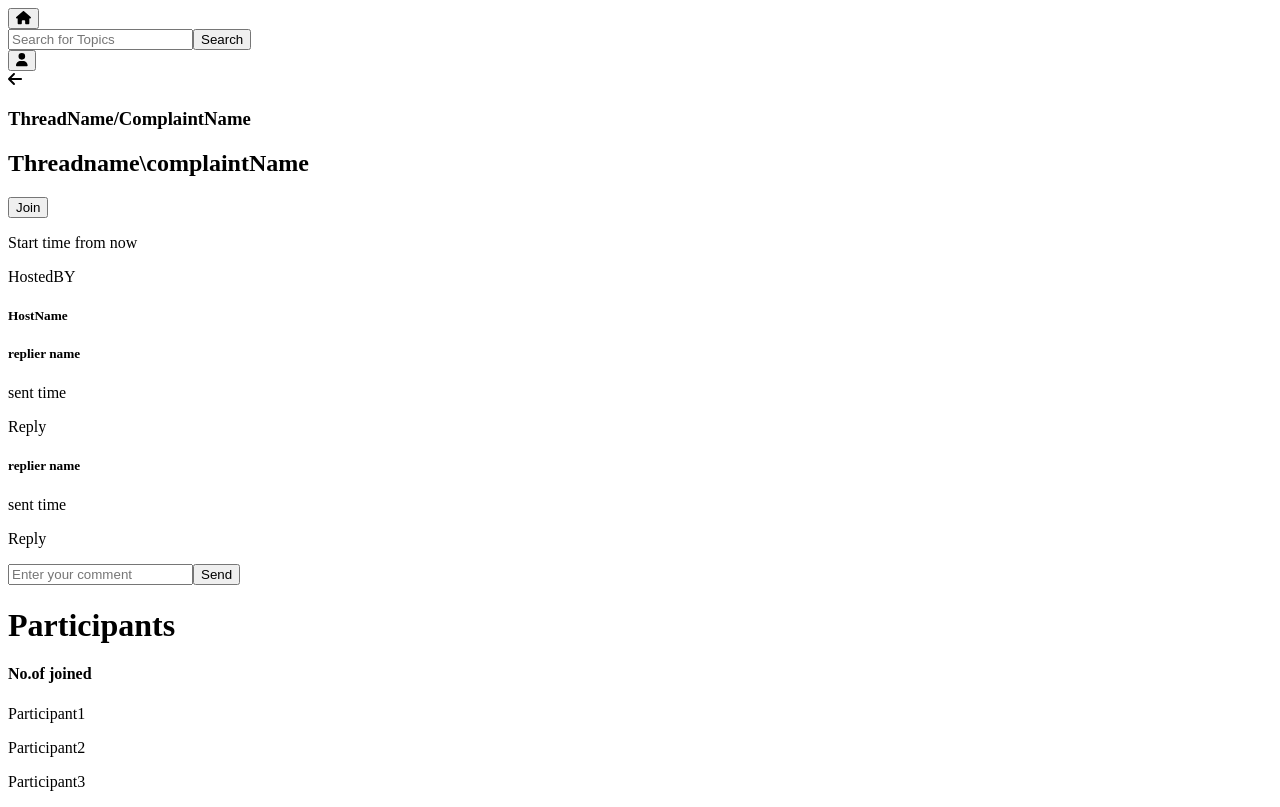
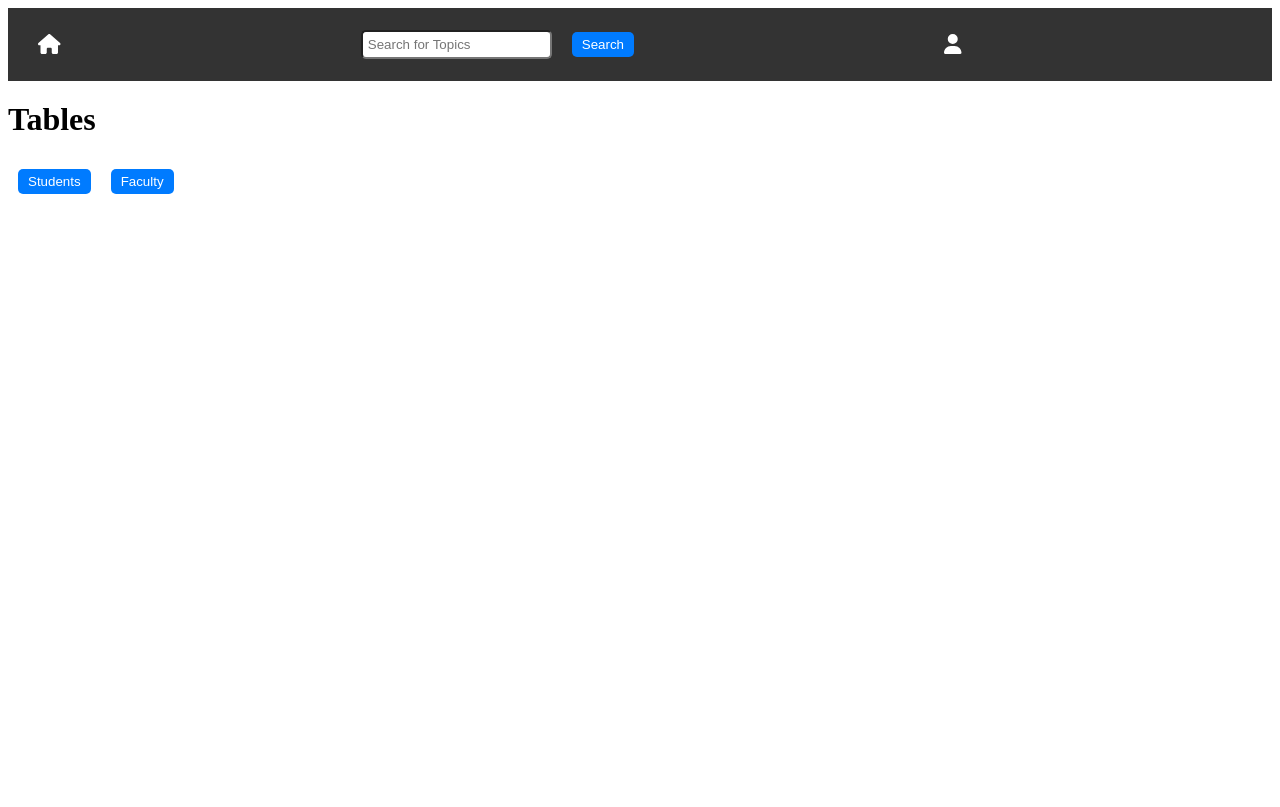
Before and after one commit to Jassi-Gill/theComplaintEngine, a React (Vite) app in the folder FRONT END/KUNSH/React_App/: page / in a window 1280 px wide. Built offline with nearby package versions, Linux system fonts and the light colour scheme.

Commit message:
create data page with some styling and edit profile page

```diff
--- /dev/null
+++ b/FRONT END/KUNSH/React_App/src/Data Page for Admin/App23.jsx
@@ -0,0 +1,5 @@
+import DataPage from "./DataPage";
+function App23() {
+    return (<DataPage />);
+}
+export default App23;
--- /dev/null
+++ b/FRONT END/KUNSH/React_App/src/Data Page for Admin/DataPage.jsx
@@ -0,0 +1,59 @@
+import React, { useState } from 'react';
+import TableComponent from './TableComponent';
+import { FontAwesomeIcon } from '@fortawesome/react-fontawesome';
+import { faHouse } from '@fortawesome/free-solid-svg-icons';
+import { faUser } from '@fortawesome/free-solid-svg-icons';
+
+function DataPage() {
+  function handleClick() {
+
+  }
+  function handleClick1() {
+
+  }
+  const [activeTable, setActiveTable] = useState(null);
+
+  const handleButtonClick = (tableType) => {
+    setActiveTable(tableType);
+  };
+
+  const studentData = [
+    { rollno: 1, name: 'John Doe', email: 'john@example.com' },
+    { rollno: 2, name: 'Jane Doe', email: 'jane@example.com' },
+    // Add more student data as needed
+  ];
+
+  const facultyData = [
+    { id: 1, name: 'Dr. Smith', email: 'smith@example.com' },
+    { id: 2, name: 'Prof. Johnson', email: 'johnson@example.com' },
+    // Add more faculty data as needed
+  ];
+
+  return (<>
+    <div className="Navbar">
+      <button onClick={handleClick1} id="home" className="icons">
+        <FontAwesomeIcon icon={faHouse} />
+      </button>
+      <div>
+        <input type="text" placeholder="Search for Topics" id="search-box" />
+        <button>Search</button>
+      </div>
+
+      <button onClick={handleClick} id="profile" className="icons">
+        <FontAwesomeIcon icon={faUser} />
+      </button>
+      <p></p>
+    </div>
+    <div>
+      <h1>Tables</h1>
+      <button onClick={() => handleButtonClick('students')}>Students</button>
+      <button onClick={() => handleButtonClick('faculty')}>Faculty</button>
+
+      {activeTable === 'students' && <TableComponent data={studentData} />}
+      {activeTable === 'faculty' && <TableComponent data={facultyData} />}
+    </div>
+  </>
+  );
+};
+
+export default DataPage;
--- /dev/null
+++ b/FRONT END/KUNSH/React_App/src/Data Page for Admin/TableComponent.jsx
@@ -0,0 +1,36 @@
+import React from 'react';
+
+function TableComponent({ data }) {
+  // Extract keys from the first item in the data array
+  const keys = data.length > 0 ? Object.keys(data[0]) : [];
+
+  return (
+    <table>
+      <thead>
+        <tr>
+          {/* Render table headers dynamically based on keys */}
+          {keys.map((key) => (
+            <th key={key}>{key}</th>
+          ))}
+        </tr>
+      </thead>
+      <tbody>
+        {/* Render table data dynamically */}
+        {data.map((item, index) => (
+          <tr key={index}>
+            {keys.map((key) => (
+              <td key={key}>{item[key]}</td>
+            ))}
+            <td className="action-buttons">
+              {/* Edit and Delete buttons */}
+              <button className="edit-button">Edit</button>
+              <button className="delete-button">Delete</button>
+            </td>
+          </tr>
+        ))}
+      </tbody>
+    </table>
+  );
+}
+
+export default TableComponent;
--- /dev/null
+++ b/FRONT END/KUNSH/React_App/src/Data Page for Admin/index23.css
@@ -0,0 +1,104 @@
+/* Style for Navbar */
+.Navbar {
+    background-color: #333;
+    color: white;
+    padding: 10px;
+    display: flex;
+    justify-content: space-between;
+    align-items: center;
+  }
+
+  .icons {
+    background: none;
+    border: none;
+    cursor: pointer;
+    font-size: 20px;
+    color: white;
+  }
+
+  .icons:hover {
+    color: lightgray;
+  }
+
+  #search-box {
+    padding: 5px;
+    border-radius: 5px;
+    margin-right: 10px;
+  }
+
+  /* Style for Tables */
+  h1 {
+    margin-top: 20px;
+  }
+
+  button {
+    margin: 10px;
+    padding: 5px 10px;
+    border: none;
+    background-color: #007bff;
+    color: white;
+    border-radius: 5px;
+    cursor: pointer;
+  }
+
+  button:hover {
+    background-color: #0056b3;
+  }
+
+  table {
+    width: 100%;
+    border-collapse: collapse;
+    margin-top: 20px;
+  }
+
+  th, td {
+    border: 1px solid #ddd;
+    padding: 8px;
+    text-align: left;
+  }
+
+  th {
+    background-color: #f2f2f2;
+    color: #333;
+  }
+
+  th:first-child, td:first-child {
+    border-left: none;
+  }
+
+  th:last-child, td:last-child {
+    border-right: none;
+  }
+  /* CSS for hover effect and buttons */
+.action-buttons {
+    position: relative;
+  }
+
+  .edit-button,
+  .delete-button {
+    display: none;
+    position: absolute;
+    right: 0;
+  }
+
+  tr:hover .edit-button,
+  tr:hover .delete-button {
+    display: inline-block;
+  }
+
+  /* Adjust button styles */
+  .edit-button,
+  .delete-button {
+    /* padding: 5px 10px;
+    margin-left: 5px; */
+    background-color: #007bff;
+    color: white;
+    border: none;
+    border-radius: 3px;
+    cursor: pointer;
+  }
+
+  .edit-button:hover,
+  .delete-button:hover {
+    background-color: #0056b3;
+  }
--- /dev/null
+++ b/FRONT END/KUNSH/React_App/src/Edit profile page/App24.jsx
@@ -0,0 +1,6 @@
+import EditProfile from "./EditProfile";
+
+function App24() {
+    return (<EditProfile />);
+}
+export default App24;
--- a/FRONT END/KUNSH/React_App/src/main.jsx
+++ b/FRONT END/KUNSH/React_App/src/main.jsx
@@ -10,11 +10,19 @@ import ReactDOM from 'react-dom/client'
 // import App20 from './Complaint Page/App20'
 // import './Complaint Page/index20.css'
 
-import App21 from './Thread Page/App21'
+// import App21 from './Thread Page/App21'
+
+//import App22 from './profile page/App22'
+
+import App23 from './Data Page for Admin/App23'
+import './Data Page for Admin/index23.css'
+
+//import App24 from './Edit profile page/App24'
+
 
 ReactDOM.createRoot(document.getElementById('root')).render(
   <React.StrictMode>
     {/* <App /> */}
-    <App21 />
+    <App23 />
   </React.StrictMode>,
 )
```
Also changed, not shown: FRONT END/KUNSH/React_App/src/Edit profile page/EditProfile.jsx (added, +41 -0 lines).
